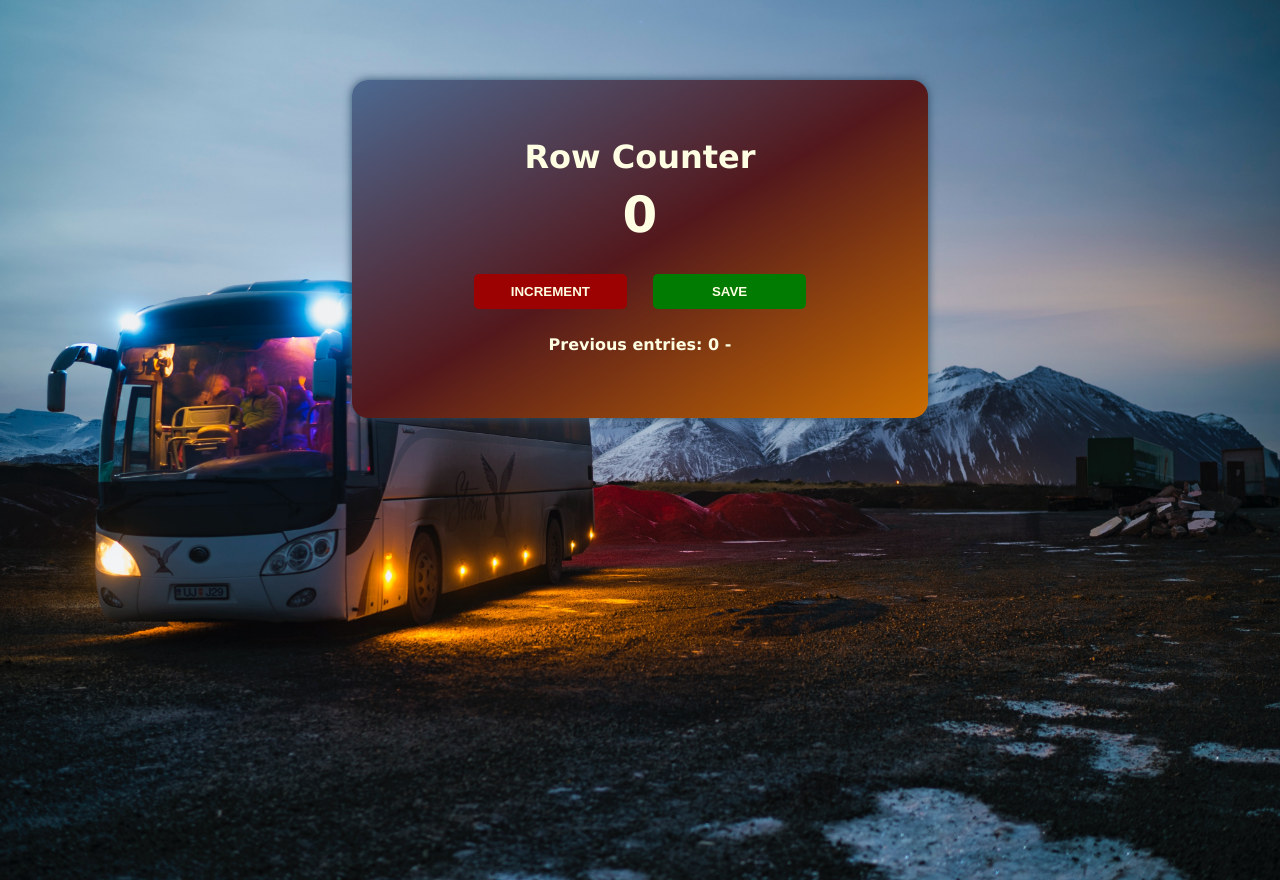
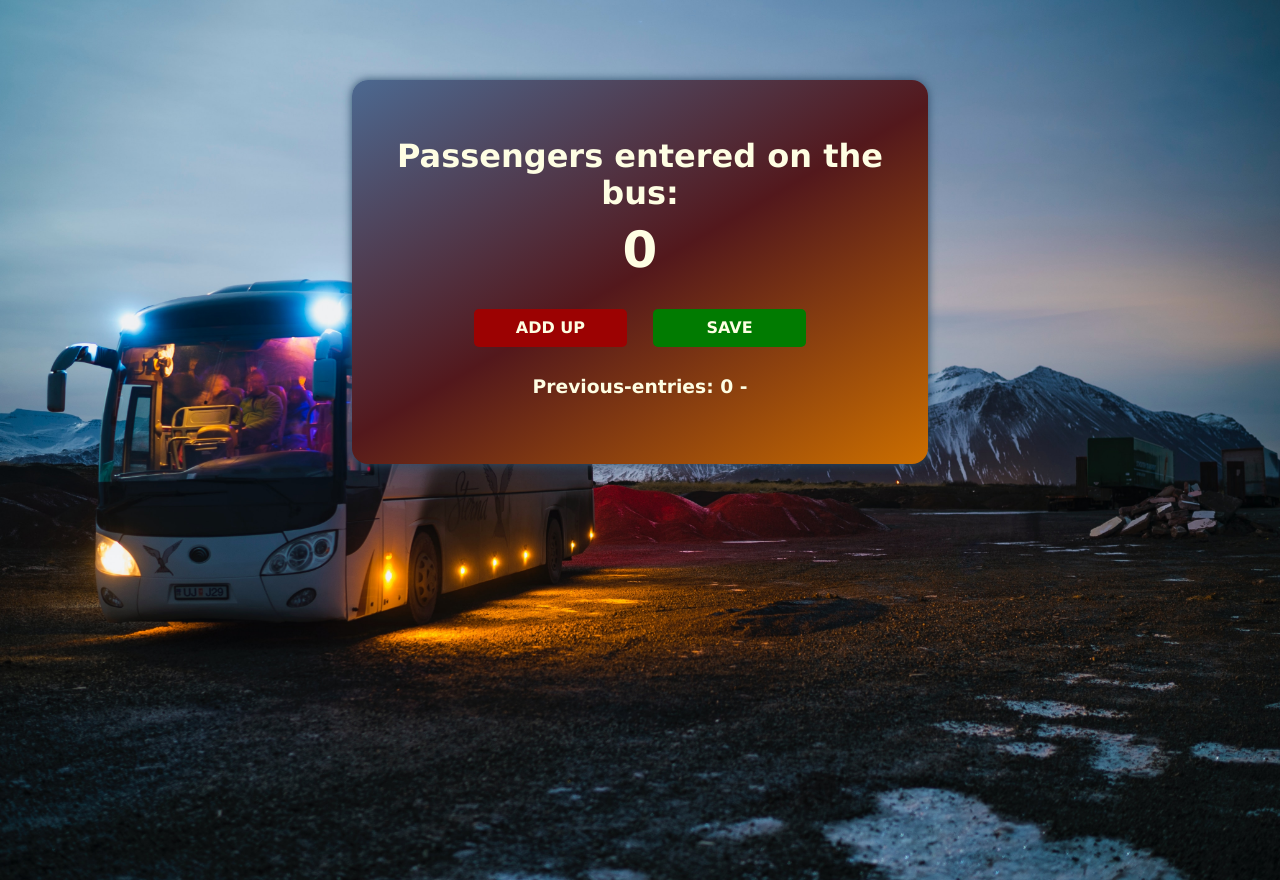
Before and after one commit to Matadorz350/Passengers-counter, a website built with Vite: page index.html in a window 1280 px wide. Both pictures are taken after a click on the button "SAVE". Built offline with nearby package versions, Linux system fonts and the light colour scheme.

Commit message:
update last

```diff
--- a/index.css
+++ b/index.css
@@ -10,7 +10,7 @@ body {
     text-align: center;
 }
 
-.counter {
+#counter {
     width: 40%;
     max-width: 35em;
     min-width: 15em;
--- a/index.html
+++ b/index.html
@@ -1,17 +1,27 @@
-<html>
+<!DOCTYPE html>
+<html lang="en">
     <head>
+        <meta charset="UTF-8" />
+        <meta name="viewport" content="width=device-width, initial-scale=1.0" />
+        <meta name="description" content="" />
+        <title>Counter Passengers</title>
+        <link rel="stylesheet" href="https://cdnjs.cloudflare.com/ajax/libs/normalize/8.0.1/normalize.css">
+        <link rel="preconnect" href="https://fonts.googleapis.com">
+        <link rel="preconnect" href="https://fonts.gstatic.com" crossorigin>
+        <link href="https://fonts.googleapis.com/css2?family=Changa+One&display=swap" rel="stylesheet">
         <link rel="stylesheet" href="index.css">
+
     </head>
     <body>
-        <div class="counter">
-            <h1>Row Counter</h1>
+        <div id="counter">
+            <h1 id="passengers">Passengers entered on the bus:</h1>
             <h2 id="count-el">0</h2>
-            <button id="increment-btn" onclick="increment()">INCREMENT</button>
-            <button id="save-btn" onclick="save()">SAVE</button>
-            <p id="save-el">Previous entries: </p>
+            <button id="increment-btn" onclick="increment()">Add up</button>
+            <button id="save-btn" onclick="save()">save</button>
+            <h3 id="save-el">Previous-entries: </h3>
+
         </div>
-        <script src="index.js">
-            nnerText
-        </script>
+
+        <script src="index.js"></script>
     </body>
 </html>
--- a/index.js
+++ b/index.js
@@ -1,15 +1,15 @@
-let saveEl = document.getElementById("save-el")
-let countEl = document.getElementById("count-el")
-let count = 0
+let countEl = document.getElementById("count-el");
+let saveEl = document.getElementById("save-el");
+let count = 0;
 
 function increment() {
-    count += 1
-    countEl.textContent = count
+  count += 1;
+  countEl.textContent = count;
 }
 
 function save() {
-    let countStr = count + " - "
-    saveEl.textContent += countStr
-    countEl.textContent = 0
-    count = 0
+  let countStr = count + " - ";
+  saveEl.textContent += countStr;
+  count = 0;
+  countEl.textContent = count;
 }
```
